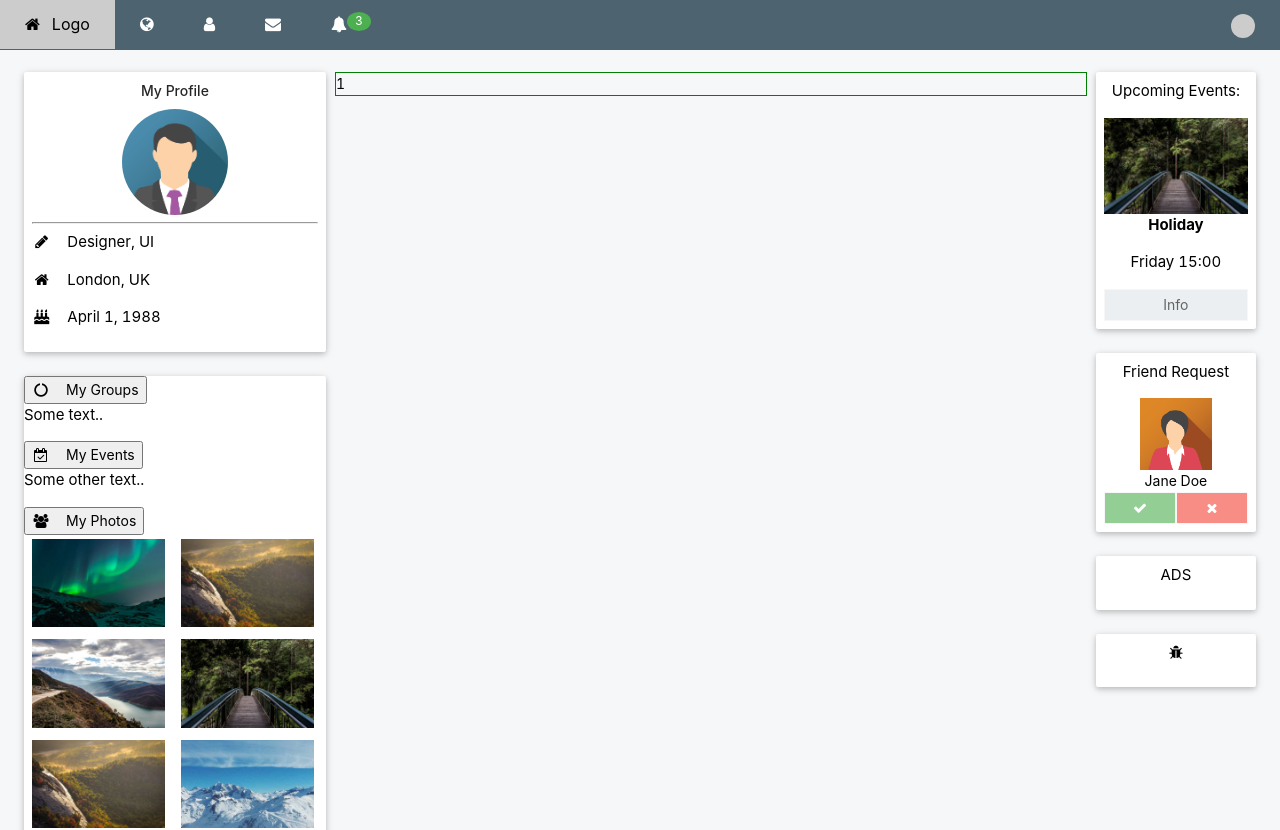
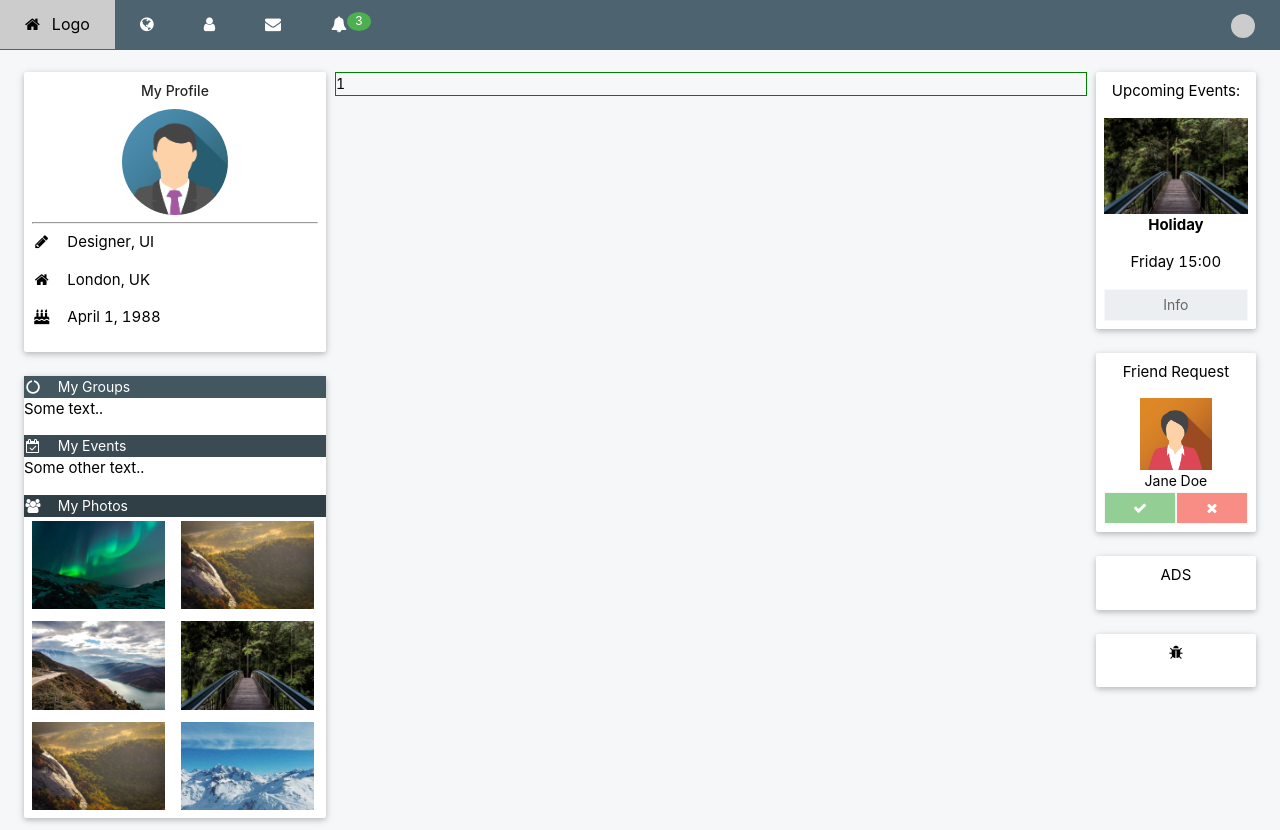
Before and after one commit to ravindrakumarkumawat/social-page, a React (Create React App) app: page / in a window 1280 px wide. Shown: the top 830 px of the page. Built offline with nearby package versions, Linux system fonts and the light colour scheme.

Commit message:
images is added

```diff
--- a/src/components/Activities/index.js
+++ b/src/components/Activities/index.js
@@ -14,32 +14,32 @@ const Activities = () => {
     <NormalCard padding={false}>
       <div className="card round">
         <div className="white">
-          <button
+          <div
             onClick="myFunction('Demo1')"
-            className="button block theme-l1 left-align"
+            className="button block theme-l1 left-align tag-3"
           >
             <i className="fa fa-circle-o-notch fa-fw margin-right"></i> My
             Groups
-          </button>
+          </div>
           <div id="Demo1" className="hide container">
             <p>Some text..</p>
           </div>
-          <button
+          <div
             onClick="myFunction('Demo2')"
-            className="button block theme-l1 left-align"
+            className="button block theme-l1 left-align tag-2"
           >
             <i className="fa fa-calendar-check-o fa-fw margin-right"></i> My
             Events
-          </button>
+          </div>
           <div id="Demo2" className="hide container">
             <p>Some other text..</p>
           </div>
-          <button
+          <div
             onClick="myFunction('Demo3')"
-            className="button block theme-l1 left-align"
+            className="button block theme-l1 left-align tag-1"
           >
             <i className="fa fa-users fa-fw margin-right"></i> My Photos
-          </button>
+          </div>
           <div id="Demo3" className="hide container">
             <NormalRow classNames={"flexWrap-between"}>
               <NormalCol span={44}>
```
